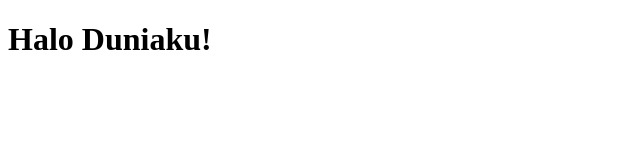
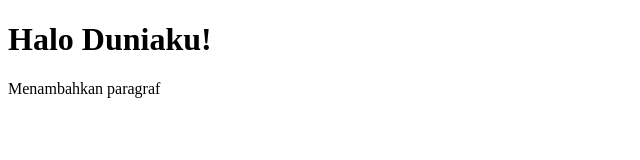
Before and after one commit to hidayahapriliansyah/belajar-git-test, a plain HTML site: page index.html in a window 1280 px wide. Shown: the whole page, without its empty margins (0-640 px from the left). Drawn offline with Linux system fonts and the light colour scheme.

Commit message:
menambahkan paragraf di index.html

```diff
--- a/index.html
+++ b/index.html
@@ -10,6 +10,7 @@
 
 <body>
     <h1>Halo Duniaku!</h1>
+    <p>Menambahkan paragraf</p>
 </body>
 
 </html>
```
